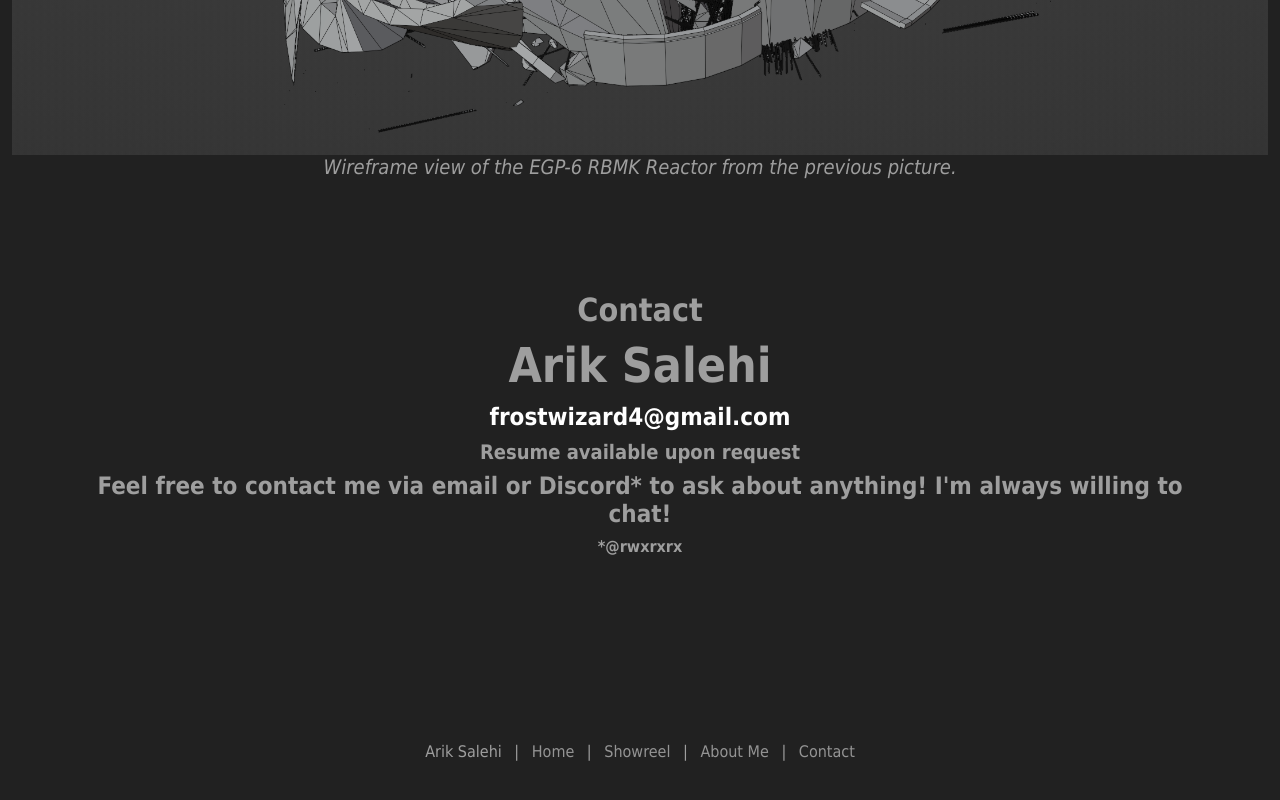
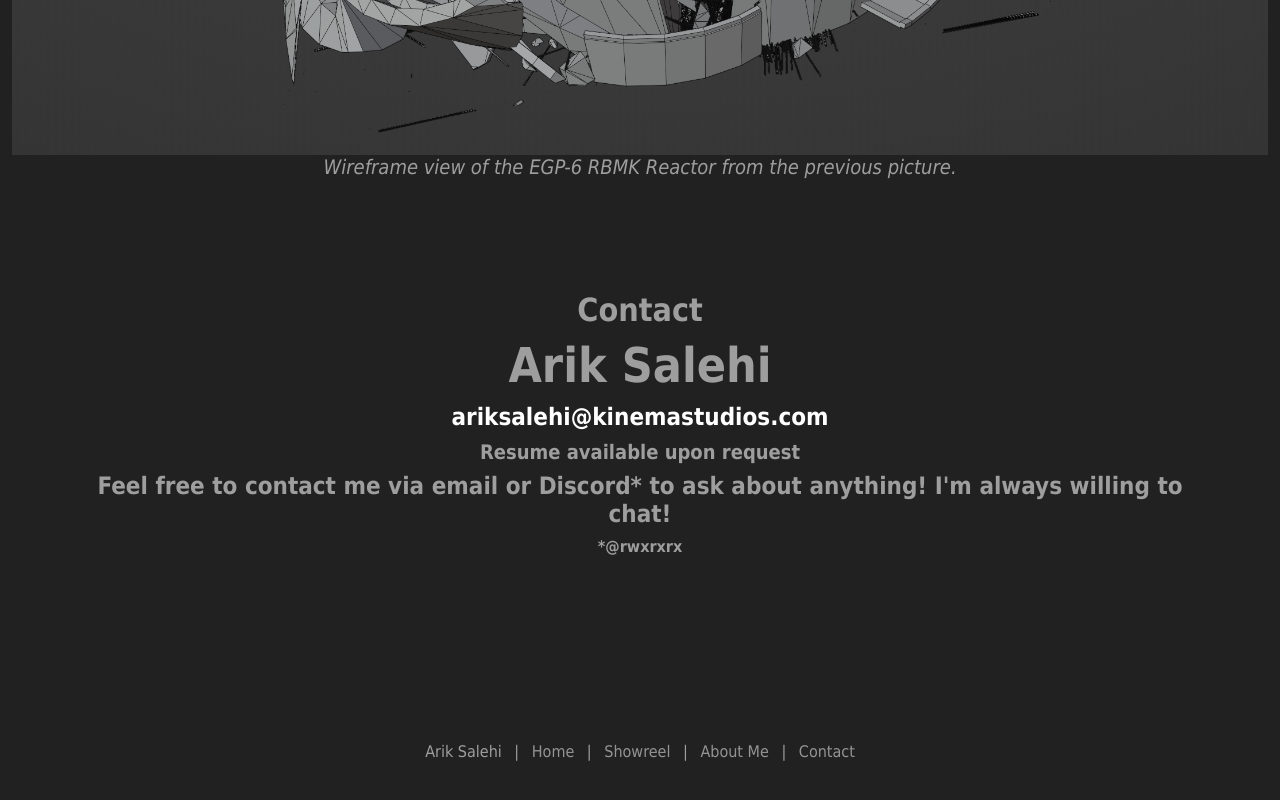
Before and after one commit to srwxr-xr-x/srwxr-xr-x.github.io, a plain HTML site: page index.html in a window 1280 px wide. Shown: the part 9200-10000 px from the top of the page. Drawn offline with nearby package versions, Linux system fonts and the light colour scheme.

Commit message:
Update email address

```diff
--- a/index.html
+++ b/index.html
@@ -170,7 +170,7 @@
                 <div class="strong text-gray">
                     <h1 style="font-size: 2rem">Contact</h1>
                     <h1 style="font-size: 3rem">Arik Salehi</h1>
-                    <h1 style="font-size: 1.5rem" class="text-white">frostwizard4@gmail.com</h1>
+                    <h1 style="font-size: 1.5rem" class="text-white">ariksalehi@kinemastudios.com</h1>
                     <h1 style="font-size: 1.25rem">Resume available upon request</h1>
                     <h1 style="font-size: 1.5rem">Feel free to contact me via email or Discord* to ask about anything! I'm always willing to chat!</h1>
                     <h6 class="strong">*@rwxrxrx</h6>
```
Also changed, not shown: software.html (+1 -1 lines).
